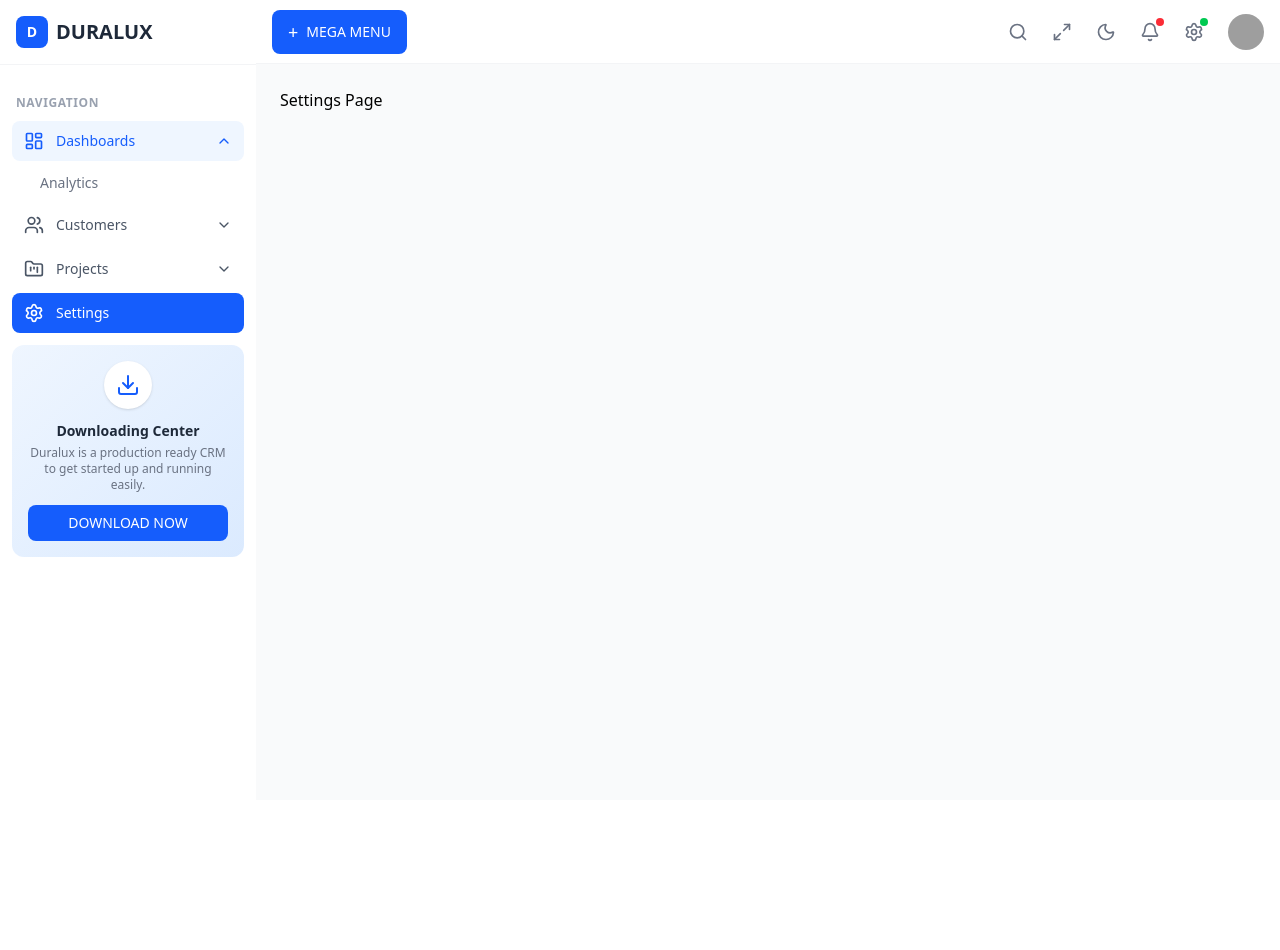
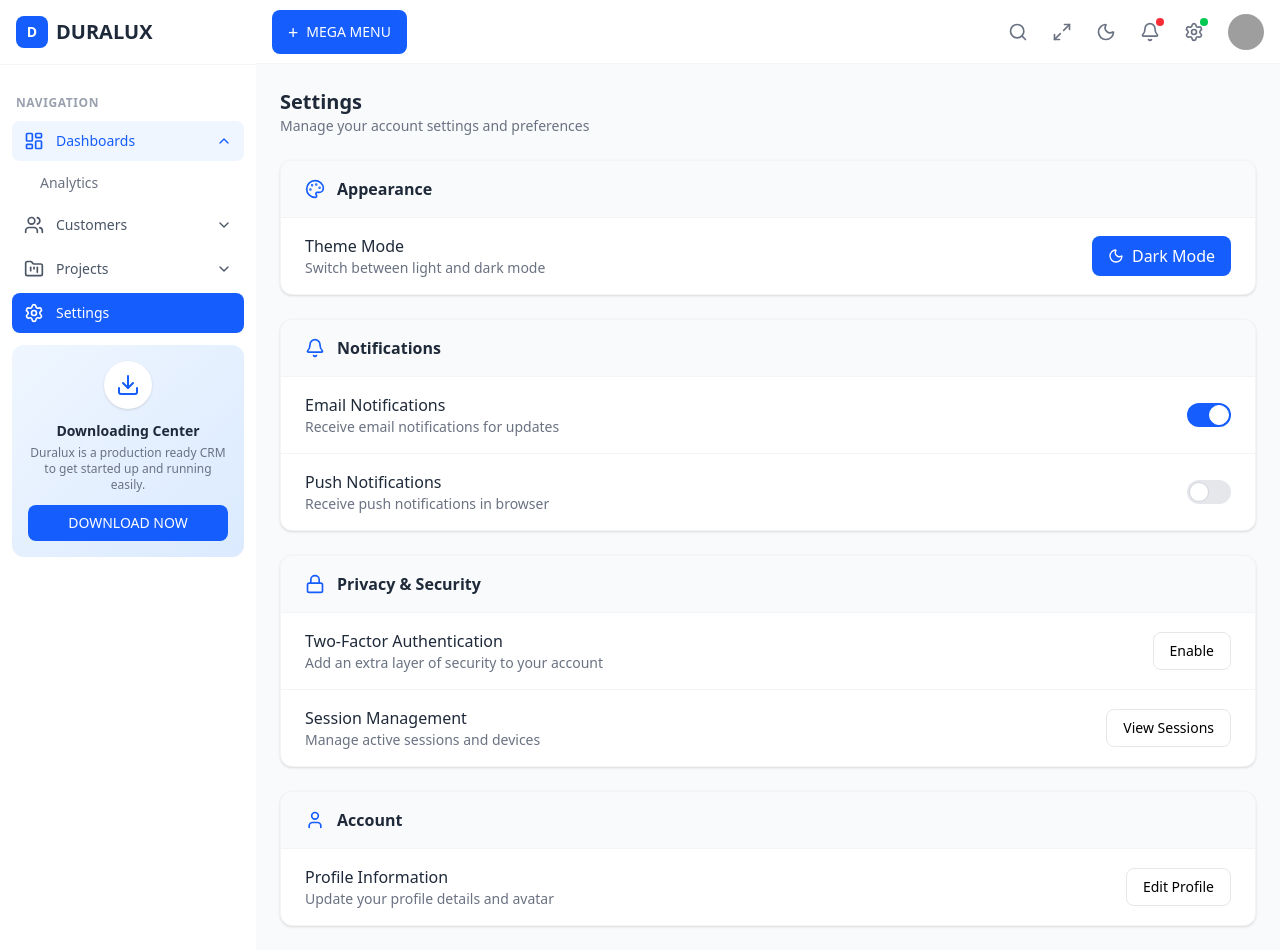
Before and after one commit to jmbrathnayke/React-Admin-Dashboard, a React (Vite) app in the folder Admin_Dashboard/: page /settings in a window 1280 px wide. Before the commit the page ends 800 px from the top, so only its background shows below. Built offline with nearby package versions, Linux system fonts and the light colour scheme; grey boxes are pictures that could not be loaded.

Commit message:
setting page updated

```diff
--- a/Admin_Dashboard/src/Pages/Setting.jsx
+++ b/Admin_Dashboard/src/Pages/Setting.jsx
@@ -1,5 +1,154 @@
+import { useTheme } from "../Context/ThemeContext.jsx";
+import { Sun, Moon, Bell, Lock, User, Globe, Palette } from "lucide-react";
+
 const Settings = () => {
-  return <div>Settings Page</div>;
+  const { theme, toggleTheme } = useTheme();
+
+  const settingsSections = [
+    {
+      title: "Appearance",
+      icon: Palette,
+      settings: [
+        {
+          name: "Theme Mode",
+          description: "Switch between light and dark mode",
+          action: (
+            <button
+              onClick={toggleTheme}
+              className="flex items-center gap-2 px-4 py-2 bg-blue-600 text-white rounded-lg hover:bg-blue-700 transition-colors"
+            >
+              {theme === "light" ? (
+                <>
+                  <Moon className="w-4 h-4" /> Dark Mode
+                </>
+              ) : (
+                <>
+                  <Sun className="w-4 h-4" /> Light Mode
+                </>
+              )}
+            </button>
+          ),
+        },
+      ],
+    },
+    {
+      title: "Notifications",
+      icon: Bell,
+      settings: [
+        {
+          name: "Email Notifications",
+          description: "Receive email notifications for updates",
+          action: (
+            <label className="relative inline-flex items-center cursor-pointer">
+              <input type="checkbox" defaultChecked className="sr-only peer" />
+              <div className="w-11 h-6 bg-gray-200 peer-focus:outline-none peer-focus:ring-4 peer-focus:ring-blue-300 dark:peer-focus:ring-blue-800 rounded-full peer dark:bg-gray-700 peer-checked:after:translate-x-full peer-checked:after:border-white after:content-[''] after:absolute after:top-[2px] after:left-[2px] after:bg-white after:border-gray-300 after:border after:rounded-full after:h-5 after:w-5 after:transition-all dark:border-gray-600 peer-checked:bg-blue-600"></div>
+            </label>
+          ),
+        },
+        {
+          name: "Push Notifications",
+          description: "Receive push notifications in browser",
+          action: (
+            <label className="relative inline-flex items-center cursor-pointer">
+              <input type="checkbox" className="sr-only peer" />
+              <div className="w-11 h-6 bg-gray-200 peer-focus:outline-none peer-focus:ring-4 peer-focus:ring-blue-300 dark:peer-focus:ring-blue-800 rounded-full peer dark:bg-gray-700 peer-checked:after:translate-x-full peer-checked:after:border-white after:content-[''] after:absolute after:top-[2px] after:left-[2px] after:bg-white after:border-gray-300 after:border after:rounded-full after:h-5 after:w-5 after:transition-all dark:border-gray-600 peer-checked:bg-blue-600"></div>
+            </label>
+          ),
+        },
+      ],
+    },
+    {
+      title: "Privacy & Security",
+      icon: Lock,
+      settings: [
+        {
+          name: "Two-Factor Authentication",
+          description: "Add an extra layer of security to your account",
+          action: (
+            <button className="px-4 py-2 border border-gray-200 dark:border-gray-700 rounded-lg hover:bg-gray-50 dark:hover:bg-gray-700 transition-colors text-sm">
+              Enable
+            </button>
+          ),
+        },
+        {
+          name: "Session Management",
+          description: "Manage active sessions and devices",
+          action: (
+            <button className="px-4 py-2 border border-gray-200 dark:border-gray-700 rounded-lg hover:bg-gray-50 dark:hover:bg-gray-700 transition-colors text-sm">
+              View Sessions
+            </button>
+          ),
+        },
+      ],
+    },
+    {
+      title: "Account",
+      icon: User,
+      settings: [
+        {
+          name: "Profile Information",
+          description: "Update your profile details and avatar",
+          action: (
+            <button className="px-4 py-2 border border-gray-200 dark:border-gray-700 rounded-lg hover:bg-gray-50 dark:hover:bg-gray-700 transition-colors text-sm">
+              Edit Profile
+            </button>
+          ),
+        },
+      ],
+    },
+  ];
+
+  return (
+    <div className="space-y-6">
+      {/* Header */}
+      <div>
+        <h1 className="text-xl font-semibold text-gray-800 dark:text-white">
+          Settings
+        </h1>
+        <p className="text-sm text-gray-500 dark:text-gray-400">
+          Manage your account settings and preferences
+        </p>
+      </div>
+
+      {/* Settings Sections */}
+      <div className="space-y-6">
+        {settingsSections.map((section) => (
+          <div
+            key={section.title}
+            className="bg-white dark:bg-gray-800 rounded-xl shadow-sm border border-gray-100 dark:border-gray-700 overflow-hidden"
+          >
+            {/* Section Header */}
+            <div className="flex items-center gap-3 px-6 py-4 border-b border-gray-100 dark:border-gray-700 bg-gray-50 dark:bg-gray-700/50">
+              <section.icon className="w-5 h-5 text-blue-600 dark:text-blue-400" />
+              <h2 className="font-semibold text-gray-800 dark:text-white">
+                {section.title}
+              </h2>
+            </div>
+
+            {/* Settings Items */}
+            <div className="divide-y divide-gray-100 dark:divide-gray-700">
+              {section.settings.map((setting, index) => (
+                <div
+                  key={index}
+                  className="flex flex-col sm:flex-row sm:items-center justify-between gap-4 px-6 py-4"
+                >
+                  <div>
+                    <p className="font-medium text-gray-800 dark:text-white">
+                      {setting.name}
+                    </p>
+                    <p className="text-sm text-gray-500 dark:text-gray-400">
+                      {setting.description}
+                    </p>
+                  </div>
+                  {setting.action}
+                </div>
+              ))}
+            </div>
+          </div>
+        ))}
+      </div>
+    </div>
+  );
 };
 
 export default Settings;
```
